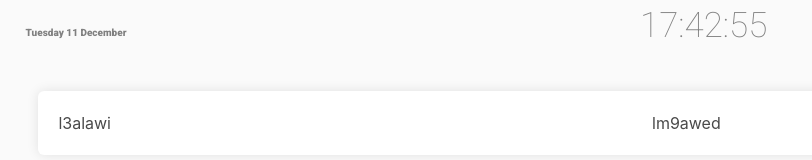
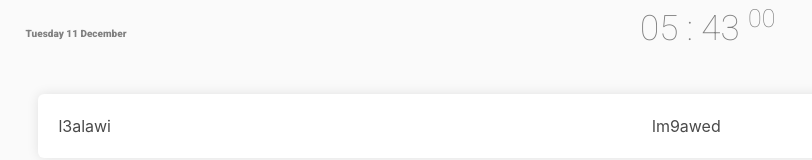
Before and after one commit to l3alawi/timetivity, a React (Create React App) app: page / in a window 1280 px wide. Shown: the top 160 px of the page, without its empty margins (0-812 px from the left). Built offline with nearby package versions, Linux system fonts and the light colour scheme.

Commit message:
hour style

```diff
--- a/src/components/Header/Header.jsx
+++ b/src/components/Header/Header.jsx
@@ -1,27 +1,41 @@
 import React, { useState, useEffect } from 'react';
 import moment from 'moment';
 
+const setTime = () => {
+  const m = moment();
+  const second = m.format('ss');
+  const minute = m.format('mm');
+  const hour = m.format('hh');
+  return {
+    hour,
+    minute,
+    second
+  };
+}
+
 const Header = () => {
   const toDay = moment().format('dddd D MMMM');
-  const timeNow = moment().format('HH:mm:ss');
-  const [ time, tick ] = useState(timeNow);
+  const [ time, tick ] = useState(setTime());
   const [ day, getDay ] = useState(toDay);
   useEffect(() => {
     const intervalID = setInterval(
-      tick(moment().format('HH:mm:ss')), 1000
-    )
+      () => tick(setTime()), 1000
+    );
     return () => {
       clearInterval(intervalID);
     }
-  });
-  useEffect(() => getDay(moment().format('dddd D MMMM')))
+  }, [time]);
+  useEffect(() => getDay(moment().format('dddd D MMMM')), []);
+  const { hour, minute, second } = time;
   return(
     <div className="columns is-mobile is-gapless is-vcentered">
       <div className="column is-6">
         <p className="dateStyle">{ day }</p>
       </div>
       <div className="column is-6">
-        <p className="timeStyle">{ time }</p>
+        <p className="timeStyle">
+          {`${hour} : ${minute} `}<sup className="secondStyle">{second}</sup>
+        </p>
       </div>
     </div>
   )
--- a/src/index.js
+++ b/src/index.js
@@ -10,4 +10,4 @@ ReactDOM.render(<App />, document.getElementById('root'));
 // If you want your app to work offline and load faster, you can change
 // unregister() to register() below. Note this comes with some pitfalls.
 // Learn more about service workers: http://bit.ly/CRA-PWA
-serviceWorker.register();
+// serviceWorker.register();
--- a/src/serviceWorker.js
+++ b/src/serviceWorker.js
@@ -21,10 +21,30 @@ const isLocalhost = Boolean(
 );
 
 export function register(config) {
+  window.addEventListener('load', () => {
+    const swUrl = `${process.env.PUBLIC_URL}/service-worker.js`;
+
+    if (isLocalhost) {
+      // This is running on localhost. Let's check if a service worker still exists or not.
+      checkValidServiceWorker(swUrl, config);
+
+      // Add some additional logging to localhost, pointing developers to the
+      // service worker/PWA documentation.
+      navigator.serviceWorker.ready.then(() => {
+        console.log(
+          'This web app is being served cache-first by a service ' +
+            'worker. To learn more, visit http://bit.ly/CRA-PWA'
+        );
+      });
+    } else {
+      // Is not localhost. Just register service worker
+      registerValidSW(swUrl, config);
+    }
+  });
+
   if (process.env.NODE_ENV === 'production' && 'serviceWorker' in navigator) {
     // The URL constructor is available in all browsers that support SW.
     const publicUrl = new URL(process.env.PUBLIC_URL, window.location.href);
-    console.log('Public = '+publicUrl);
     if (publicUrl.origin !== window.location.origin) {
       // Our service worker won't work if PUBLIC_URL is on a different origin
       // from what our page is served on. This might happen if a CDN is used to
--- a/src/styles/style.css
+++ b/src/styles/style.css
@@ -27,3 +27,10 @@ body{
   font-size: 35px;
   font-weight: 100;
 }
+
+.secondStyle{
+  font-family: 'Roboto', sans-serif;
+  color: grey;
+  font-size: 25px;
+  font-weight: 100;
+}
```
